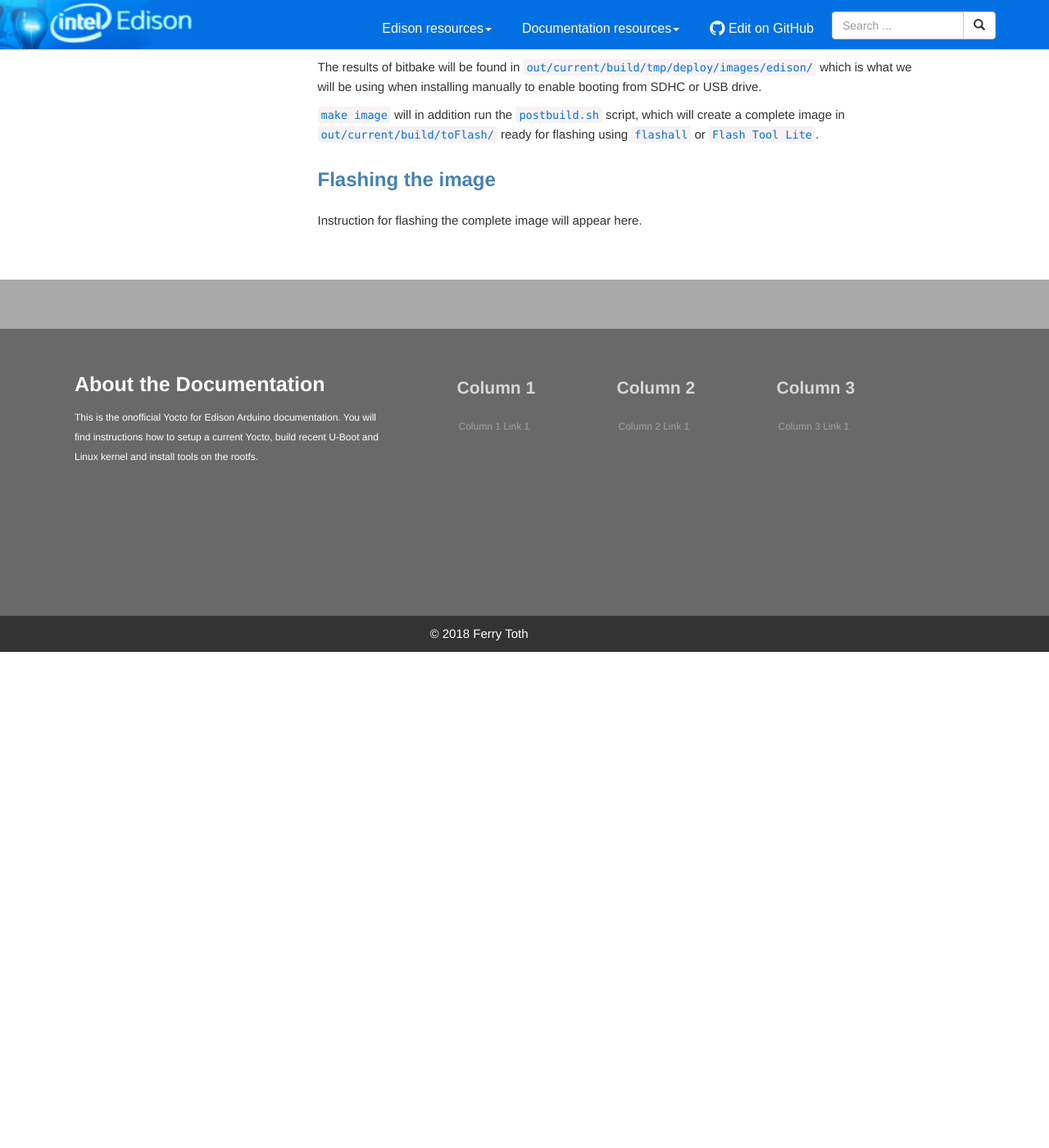
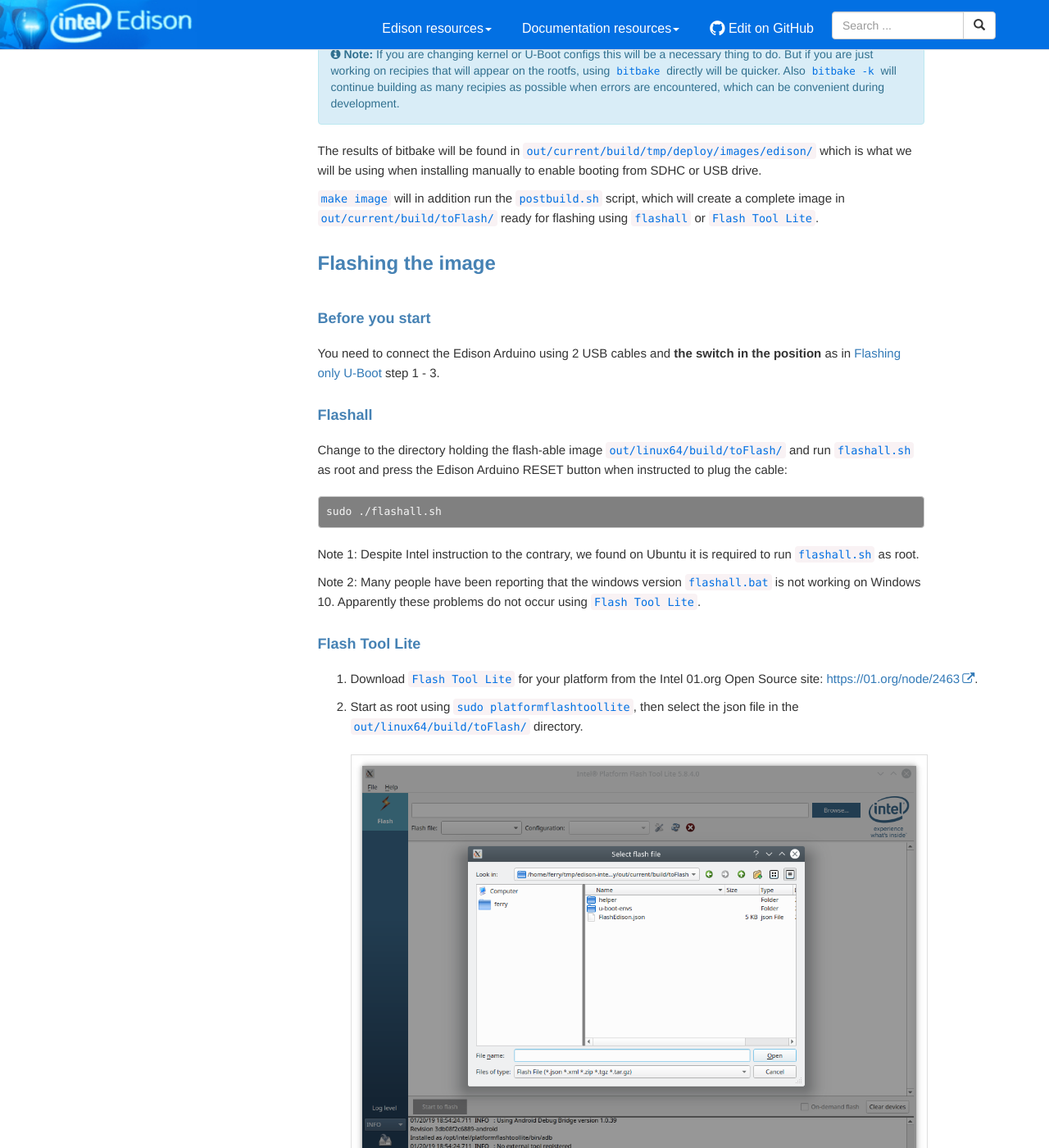
Before and after one commit to edison-fw/meta-intel-edison, a Jekyll site: the page built from docs/_docs/Edison/Building/2.0-Building-and-installing-the-image.md, in a window 1280 px wide and 1400 px high, scrolled down 859 px. Shown: the whole window at 82% size. Built offline with Jekyll 4.4.1, drawn with Linux system fonts in a browser that asks for light colours; nearby versions of some CDN libraries; comment, search, counter and statistics services are not loaded; before the commit the page ends 1654 px from its top, so only the background shows below that; some of the changed text lies outside the part shown.

Commit message:
docs: Flashtool Lite instructions
Signed-off-by: Ferry Toth <ftoth@exalondelft.nl>

````diff
--- a/docs/_docs/Edison/Building/2.0-Building-and-installing-the-image.md
+++ b/docs/_docs/Edison/Building/2.0-Building-and-installing-the-image.md
@@ -32,4 +32,21 @@
 
 ## Flashing the image
 
-Instruction for flashing the complete image will appear here.
+### Before you start
+You need to connect the Edison Arduino using 2 USB cables and **the switch in the position** as in [Flashing only U-Boot](2.3-Building-and-flashing-U-boot.html#flashing-only-u-boot) step 1 - 3.
+
+### Flashall
+Change to the directory holding the flash-able image `out/linux64/build/toFlash/` and run `flashall.sh` as root and press the Edison Arduino RESET button when instructed to plug the cable:
+```
+sudo ./flashall.sh
+```
+Note 1: Despite Intel instruction to the contrary, we found on Ubuntu it is required to run `flashall.sh` as root.
+
+Note 2: Many people have been reporting that the windows version `flashall.bat` is not working on Windows 10. Apparently these problems do not occur using `Flash Tool Lite`.
+
+### Flash Tool Lite
+ 1. Download `Flash Tool Lite` for your platform from the Intel 01.org Open Source site: [https://01.org/node/2463](https://01.org/node/2463).
+ 2. Start as root using `sudo platformflashtoollite`, then select the json file in the `out/linux64/build/toFlash/` directory.  {% include image.html file="flash1.png" alt="json file selection dialog" border="true" max-width="90%" %}
+ 3. Click the **Start to flash** button.  {% include image.html file="flash2.png" alt="Start to flash button" border="true" max-width="90%" %}
+ 4. Press the Edison Arduino **RESET** button. {% include image.html file="flash3.png" alt="RESET Edison Arduino" border="true" max-width="90%" %}
+ 5. Flashing goes in separate steps for U-Boot and Root FS. {% include image.html file="flash4.png" alt="Flashing" border="true" max-width="90%" %}
````
Also changed, not shown: docs/images/flash1.png (added), docs/images/flash2.png (added), docs/images/flash3.png (added), docs/images/flash4.png (added).
